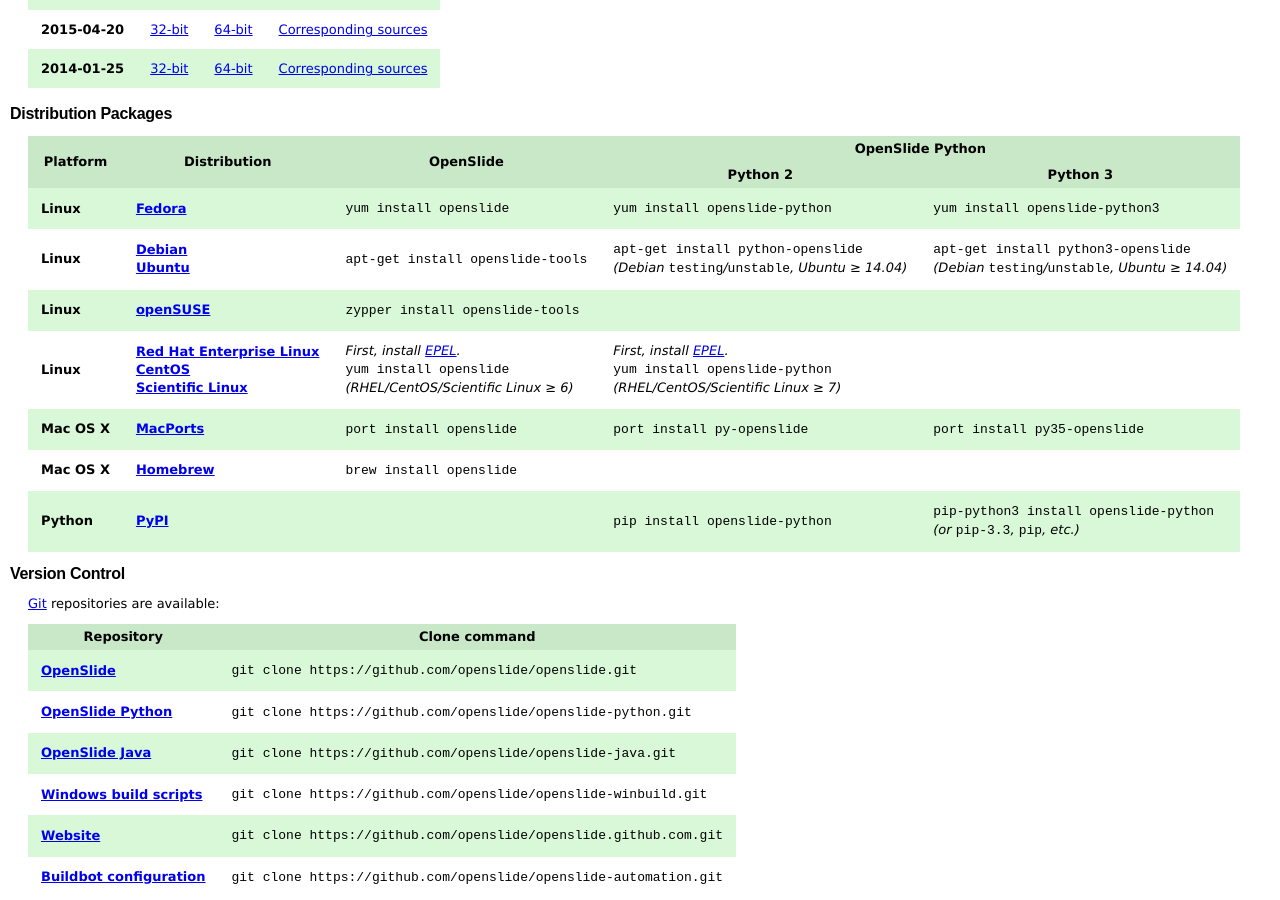
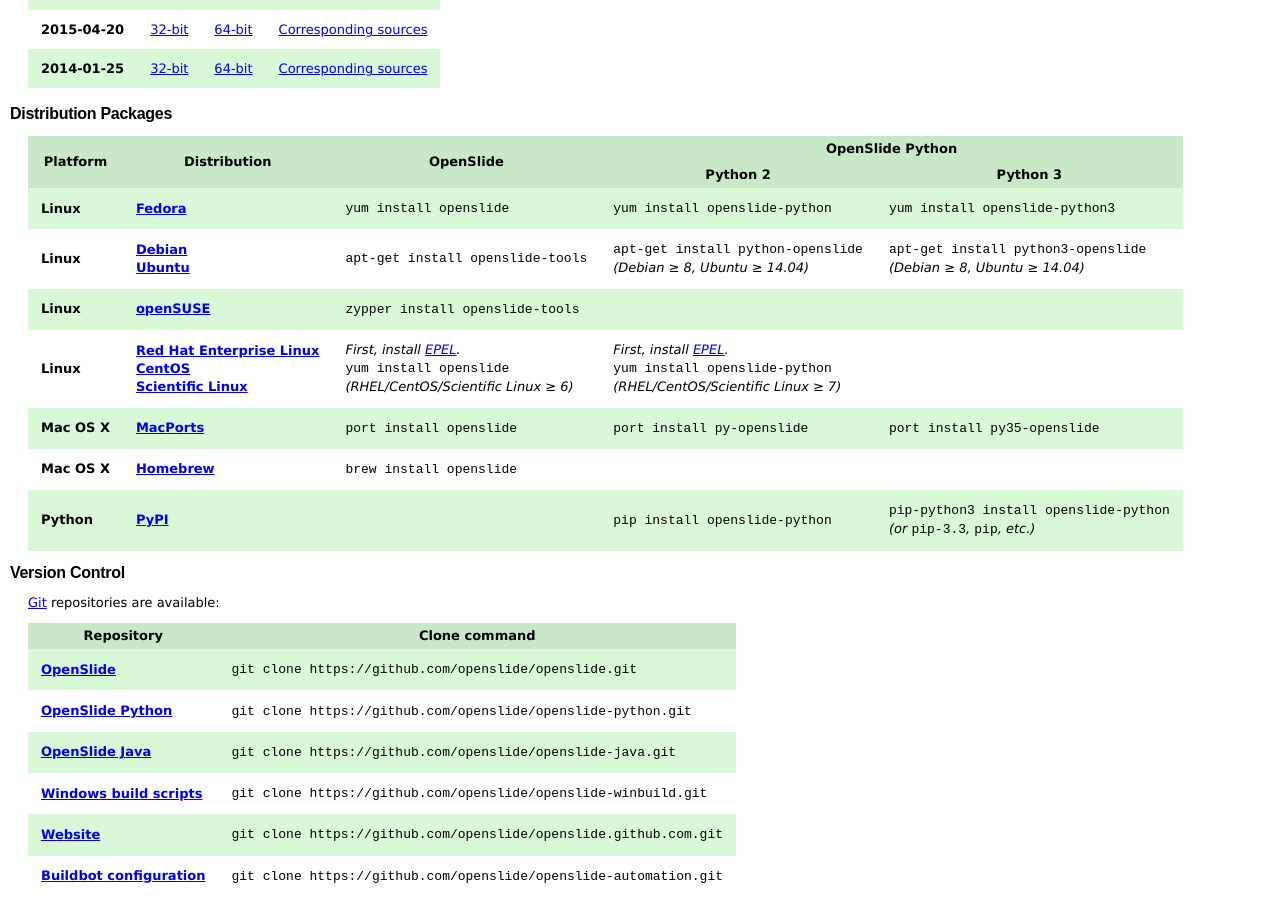
Before and after one commit to openslide/openslide.github.io, a Jekyll site: the page built from download/index.markdown, in a window 1280 px wide and 900 px high, scrolled down 820 px. Built offline with Jekyll 4.4.1, drawn with Linux system fonts in a browser that asks for light colours; comment, search, counter and statistics services are not loaded.

Commit message:
download: OpenSlide Python is now in Debian stable

```diff
--- a/download/index.markdown
+++ b/download/index.markdown
@@ -81,11 +81,11 @@
       <td><code>apt-get install openslide-tools</code></td>
       <td>
         <code>apt-get install python-openslide</code><br>
-        <i>(Debian</i> <code>testing</code><i>/</i><code>unstable</code><i>, Ubuntu &ge; 14.04)</i>
+        <i>(Debian &ge; 8, Ubuntu &ge; 14.04)</i>
       </td>
       <td>
         <code>apt-get install python3-openslide</code><br>
-        <i>(Debian</i> <code>testing</code><i>/</i><code>unstable</code><i>, Ubuntu &ge; 14.04)</i>
+        <i>(Debian &ge; 8, Ubuntu &ge; 14.04)</i>
       </td>
     </tr>
     <tr>
```
